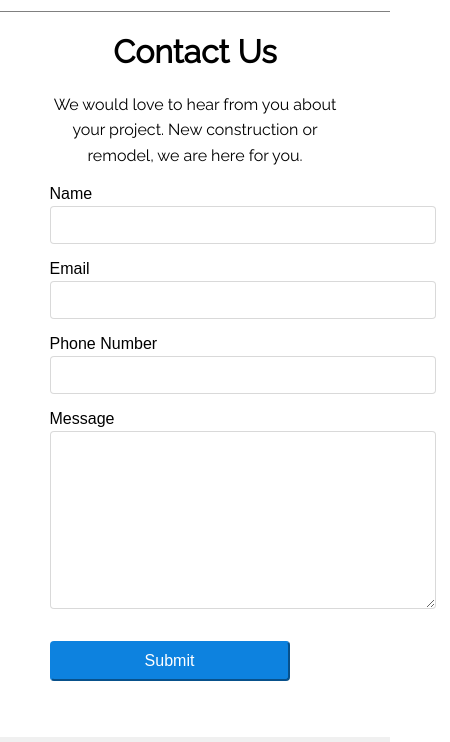
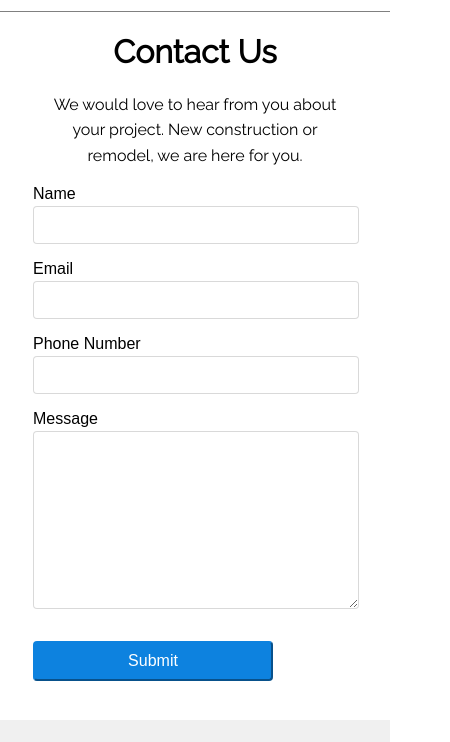
Before and after one commit to spamalope01/losh3, a website: page index.html in a window 390 px wide. Shown: the part 5260-6002 px from the top of the page, 450 px wide, since content can reach past the window. Drawn offline with nearby package versions, Linux system fonts and the light colour scheme.

Commit message:
breakpoints

```diff
--- a/app/Styles/contact.css
+++ b/app/Styles/contact.css
@@ -70,12 +70,12 @@ label {
 }
 
 .contactUs{
-  /* grid-column: 1 / 3; */
-  grid-column: 1 / 4;
+  grid-column: 1 / 3;
+  /* grid-column: 1 / 4; */
 }
 
 .contactForm{
-  width: 80%;
+  width: 100%;
   margin-left: 3%;
 }
 
```
